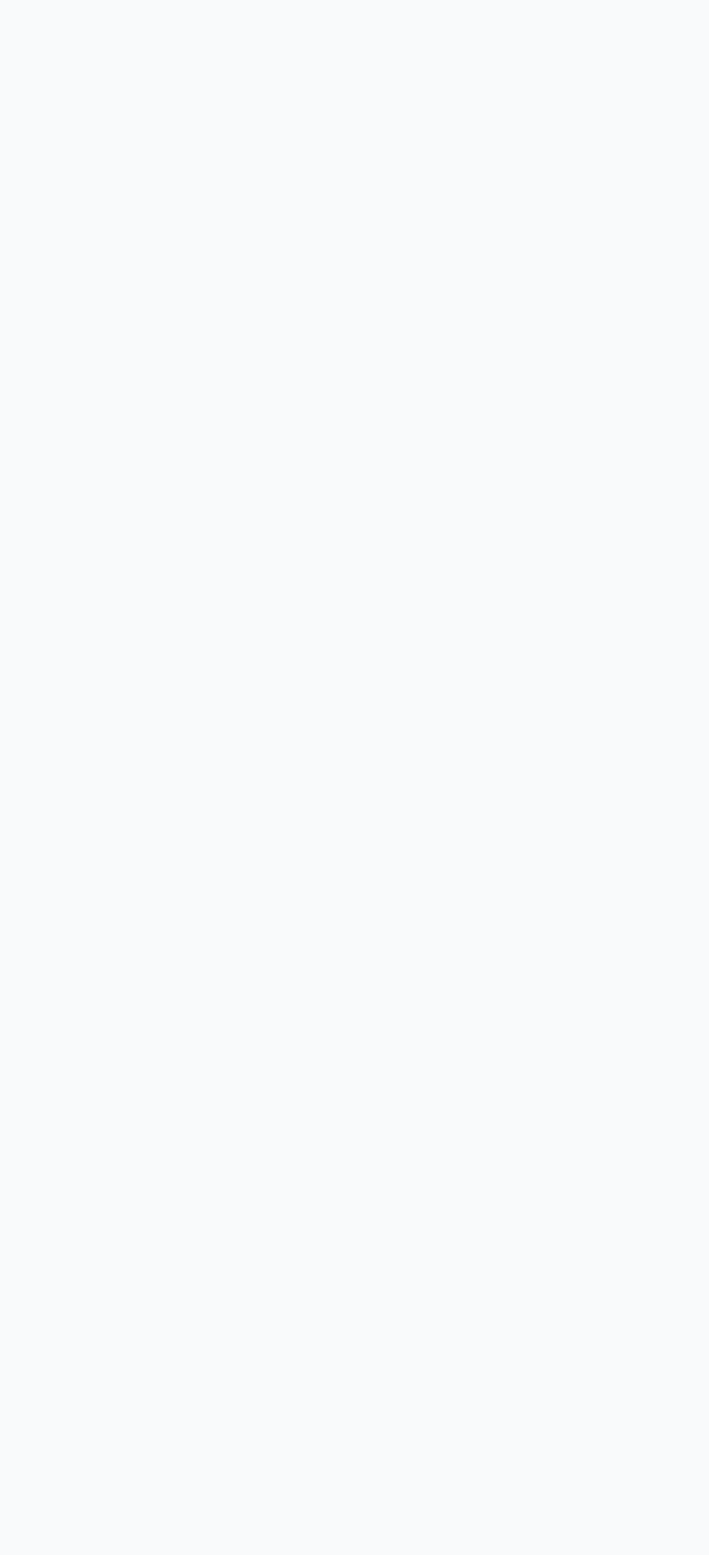
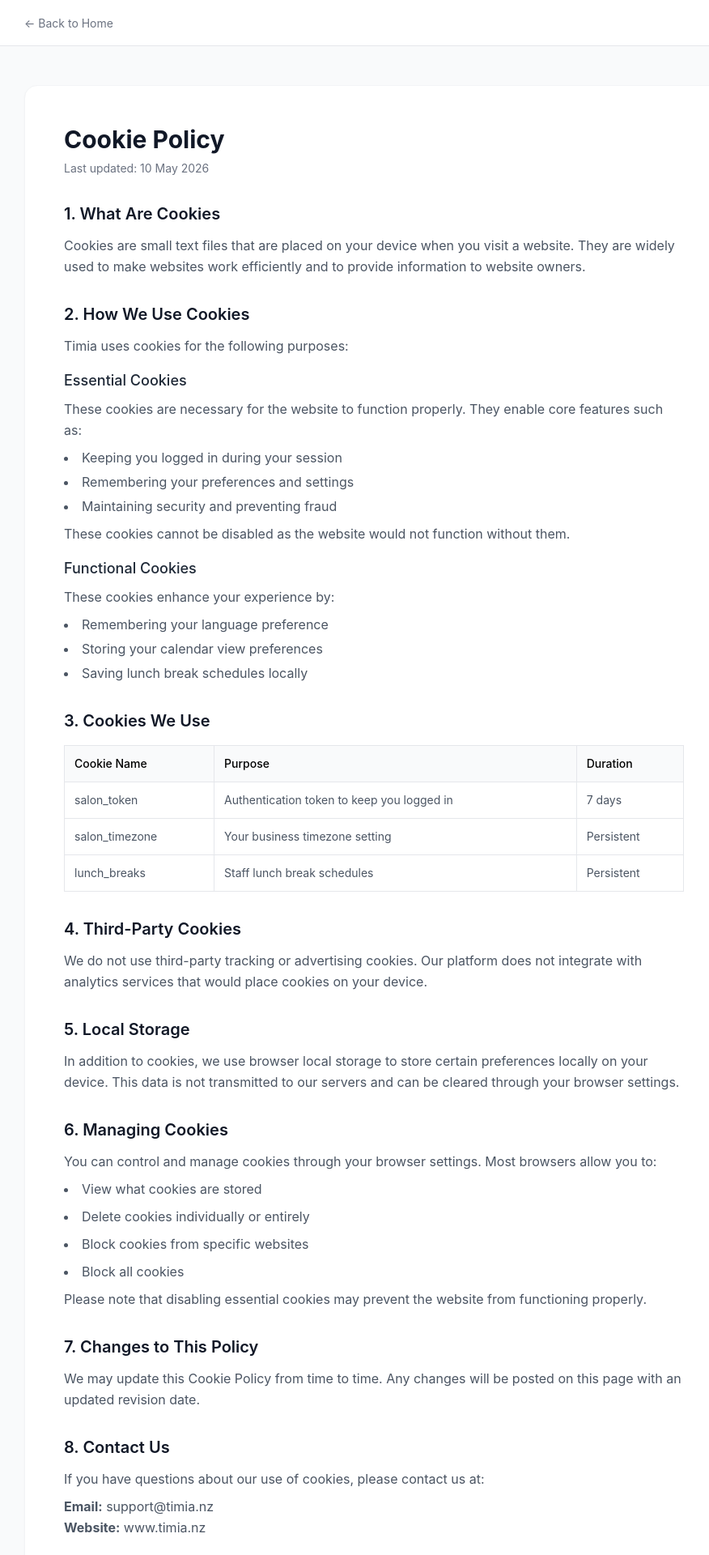
Before and after one commit to tnmthai/salon-booking, a React (Vite) app in the folder client/: page /cookies in a window 1280 px wide. Before the commit this address had no page. Shown: the top 1920 px of the page at 81% size, without its empty margins (178-1054 px from the left). Before the commit the page ends 800 px from the top, so only its background shows below. Built offline with nearby package versions, Linux system fonts and the light colour scheme.

Commit message:
Add Cookie Policy page

```diff
--- a/client/src/main.jsx
+++ b/client/src/main.jsx
@@ -18,6 +18,7 @@ import Booking from './pages/Booking'
 import Lookup from './pages/Lookup'
 import Terms from './pages/Terms'
 import Privacy from './pages/Privacy'
+import Cookies from './pages/Cookies'
 import Users from './pages/Users'
 import AdminShops from './pages/AdminShops'
 import StaffSchedule from './pages/StaffSchedule'
@@ -155,6 +156,7 @@ function AppInner() {
         <Route path="/lookup" element={<Lookup />} />
         <Route path="/terms" element={<Terms />} />
         <Route path="/privacy" element={<Privacy />} />
+        <Route path="/cookies" element={<Cookies />} />
         <Route path="/:slug/book" element={<Booking />} />
         <Route path="/admin/*" element={
           <ProtectedRoute>
--- /dev/null
+++ b/client/src/pages/Cookies.jsx
@@ -0,0 +1,143 @@
+import { Link } from 'react-router-dom'
+
+export default function Cookies() {
+  return (
+    <div className="min-h-screen bg-gray-50">
+      {/* Header */}
+      <div className="bg-white border-b">
+        <div className="max-w-4xl mx-auto px-4 py-4">
+          <Link to="/" className="inline-flex items-center gap-2 text-sm text-gray-500 hover:text-gray-900 transition">
+            ← Back to Home
+          </Link>
+        </div>
+      </div>
+
+      {/* Content */}
+      <div className="max-w-4xl mx-auto px-4 py-12">
+        <div className="bg-white rounded-2xl shadow-sm border border-gray-100 p-8 md:p-12">
+          <h1 className="text-3xl font-bold text-gray-900 mb-2">Cookie Policy</h1>
+          <p className="text-sm text-gray-500 mb-8">Last updated: 10 May 2026</p>
+
+          <div className="prose prose-gray max-w-none space-y-8">
+            <section>
+              <h2 className="text-xl font-semibold text-gray-900 mb-3">1. What Are Cookies</h2>
+              <p className="text-gray-600 leading-relaxed">
+                Cookies are small text files that are placed on your device when you visit a website. They are widely used to make websites work efficiently and to provide information to website owners.
+              </p>
+            </section>
+
+            <section>
+              <h2 className="text-xl font-semibold text-gray-900 mb-3">2. How We Use Cookies</h2>
+              <p className="text-gray-600 leading-relaxed">
+                Timia uses cookies for the following purposes:
+              </p>
+
+              <h3 className="text-lg font-medium text-gray-800 mt-4 mb-2">Essential Cookies</h3>
+              <p className="text-gray-600 leading-relaxed">
+                These cookies are necessary for the website to function properly. They enable core features such as:
+              </p>
+              <ul className="list-disc list-inside text-gray-600 leading-relaxed space-y-1 mt-2">
+                <li>Keeping you logged in during your session</li>
+                <li>Remembering your preferences and settings</li>
+                <li>Maintaining security and preventing fraud</li>
+              </ul>
+              <p className="text-gray-600 leading-relaxed mt-2">
+                These cookies cannot be disabled as the website would not function without them.
+              </p>
+
+              <h3 className="text-lg font-medium text-gray-800 mt-4 mb-2">Functional Cookies</h3>
+              <p className="text-gray-600 leading-relaxed">
+                These cookies enhance your experience by:
+              </p>
+              <ul className="list-disc list-inside text-gray-600 leading-relaxed space-y-1 mt-2">
+                <li>Remembering your language preference</li>
+                <li>Storing your calendar view preferences</li>
+                <li>Saving lunch break schedules locally</li>
+              </ul>
+            </section>
+
+            <section>
+              <h2 className="text-xl font-semibold text-gray-900 mb-3">3. Cookies We Use</h2>
+              <div className="overflow-x-auto mt-4">
+                <table className="w-full text-sm border-collapse">
+                  <thead>
+                    <tr className="bg-gray-50">
+                      <th className="border p-3 text-left font-medium">Cookie Name</th>
+                      <th className="border p-3 text-left font-medium">Purpose</th>
+                      <th className="border p-3 text-left font-medium">Duration</th>
+                    </tr>
+                  </thead>
+                  <tbody>
+                    <tr>
+                      <td className="border p-3 text-gray-600">salon_token</td>
+                      <td className="border p-3 text-gray-600">Authentication token to keep you logged in</td>
+                      <td className="border p-3 text-gray-600">7 days</td>
+                    </tr>
+                    <tr>
+                      <td className="border p-3 text-gray-600">salon_timezone</td>
+                      <td className="border p-3 text-gray-600">Your business timezone setting</td>
+                      <td className="border p-3 text-gray-600">Persistent</td>
+                    </tr>
+                    <tr>
+                      <td className="border p-3 text-gray-600">lunch_breaks</td>
+                      <td className="border p-3 text-gray-600">Staff lunch break schedules</td>
+                      <td className="border p-3 text-gray-600">Persistent</td>
+                    </tr>
+                  </tbody>
+                </table>
+              </div>
+            </section>
+
+            <section>
+              <h2 className="text-xl font-semibold text-gray-900 mb-3">4. Third-Party Cookies</h2>
+              <p className="text-gray-600 leading-relaxed">
+                We do not use third-party tracking or advertising cookies. Our platform does not integrate with analytics services that would place cookies on your device.
+              </p>
+            </section>
+
+            <section>
+              <h2 className="text-xl font-semibold text-gray-900 mb-3">5. Local Storage</h2>
+              <p className="text-gray-600 leading-relaxed">
+                In addition to cookies, we use browser local storage to store certain preferences locally on your device. This data is not transmitted to our servers and can be cleared through your browser settings.
+              </p>
+            </section>
+
+            <section>
+              <h2 className="text-xl font-semibold text-gray-900 mb-3">6. Managing Cookies</h2>
+              <p className="text-gray-600 leading-relaxed">
+                You can control and manage cookies through your browser settings. Most browsers allow you to:
+              </p>
+              <ul className="list-disc list-inside text-gray-600 leading-relaxed space-y-2 mt-2">
+                <li>View what cookies are stored</li>
+                <li>Delete cookies individually or entirely</li>
+                <li>Block cookies from specific websites</li>
+                <li>Block all cookies</li>
+              </ul>
+              <p className="text-gray-600 leading-relaxed mt-2">
+                Please note that disabling essential cookies may prevent the website from functioning properly.
+              </p>
+            </section>
+
+            <section>
+              <h2 className="text-xl font-semibold text-gray-900 mb-3">7. Changes to This Policy</h2>
+              <p className="text-gray-600 leading-relaxed">
+                We may update this Cookie Policy from time to time. Any changes will be posted on this page with an updated revision date.
+              </p>
+            </section>
+
+            <section>
+              <h2 className="text-xl font-semibold text-gray-900 mb-3">8. Contact Us</h2>
+              <p className="text-gray-600 leading-relaxed">
+                If you have questions about our use of cookies, please contact us at:
+              </p>
+              <p className="text-gray-600 leading-relaxed mt-2">
+                <strong>Email:</strong> support@timia.nz<br />
+                <strong>Website:</strong> www.timia.nz
+              </p>
+            </section>
+          </div>
+        </div>
+      </div>
+    </div>
+  )
+}
--- a/client/src/pages/Landing.jsx
+++ b/client/src/pages/Landing.jsx
@@ -193,6 +193,7 @@ export default function Landing() {
           <div className="flex gap-6 text-sm text-gray-400">
             <Link to="/terms" className="hover:text-gray-600">Terms</Link>
             <Link to="/privacy" className="hover:text-gray-600">Privacy</Link>
+            <Link to="/cookies" className="hover:text-gray-600">Cookies</Link>
             <Link to="/login" className="hover:text-gray-600">Sign in</Link>
             <Link to="/register" className="hover:text-gray-600">Sign up</Link>
           </div>
```
